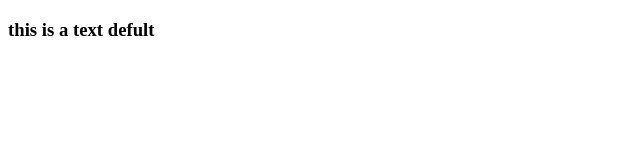
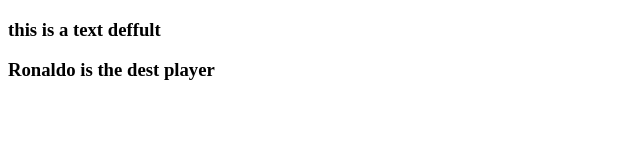
Before and after one commit to isaac-420-hub/Test, a plain HTML site: page index.html in a window 1280 px wide. Shown: the whole page, without its empty margins (0-640 px from the left). Drawn offline with Linux system fonts and the light colour scheme.

Commit message:
Ronaldo is the Best Player

```diff
--- a/index.html
+++ b/index.html
@@ -7,7 +7,8 @@
 </head>
 <body>
     <header>
-        <h3>this is a text defult</h3>
+        <h3>this is a text deffult</h3>
+        <h3>Ronaldo is the dest player</h3>
     </header>
 </body>
 </html>
```
Also changed, not shown: index.txt.
